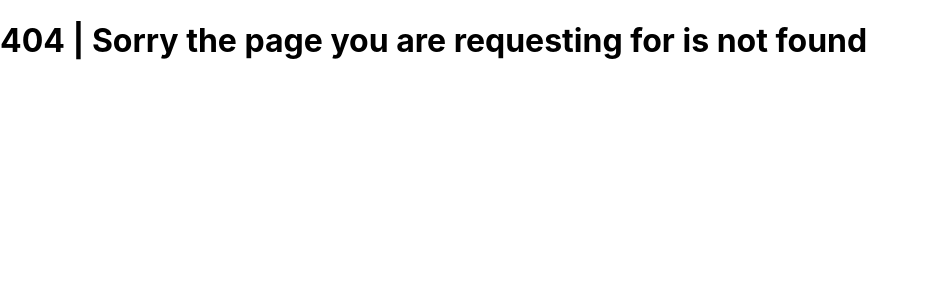
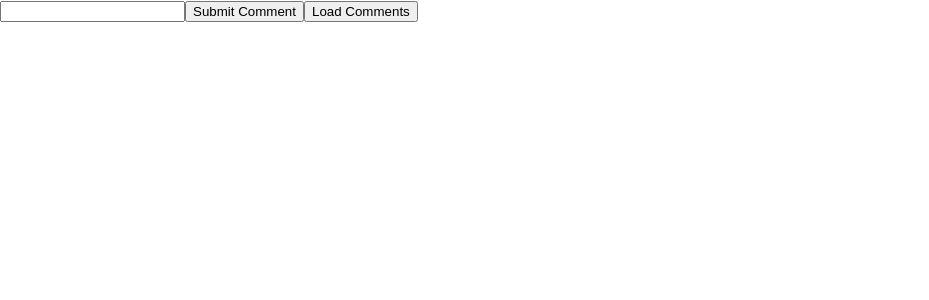
Before and after one commit to Prisca-Onyeagoro/nextjs-tutorial, a Next.js app: page /comments in a window 1280 px wide. Before the commit this address had no page. Shown: the top 300 px of the page, without its empty margins (0-929 px from the left). Built offline with nearby package versions, Linux system fonts and the light colour scheme.

Commit message:
apiroutes nextjs

```diff
--- /dev/null
+++ b/data/comments.js
@@ -0,0 +1,17 @@
+export const comments = [
+  {
+    id: 1,
+    text: 'Love',
+    comment: 'I Love This article',
+  },
+  {
+    id: 2,
+    text: 'sport',
+    comment: 'I Love This sports',
+  },
+  {
+    id: 3,
+    text: 'movies',
+    comment: 'I Love This movies',
+  },
+];
--- /dev/null
+++ b/pages/api/comments/index.js
@@ -0,0 +1,14 @@
+import { comments } from '../../../data/comments';
+
+export default function Handler(req, res) {
+  if (req.method === 'GET') {
+    res.status(200).json(comments);
+  } else if (req.method === 'POST') {
+    const comment = req.body.comment;
+    const newComment = {
+      id: Date.now(),
+      text: comment,
+    };
+    comments.push(newComment);
+  }
+}
--- a/pages/api/hello.js
+++ /dev/null
@@ -1,5 +0,0 @@
-// Next.js API route support: https://nextjs.org/docs/api-routes/introduction
-
-// export default function handler(req, res) {
-//   res.status(200).json({ name: 'John Doe' })
-// }
--- /dev/null
+++ b/pages/comments.js
@@ -0,0 +1,45 @@
+import { useState } from 'react';
+
+const commentPage = () => {
+  const [comments, setComments] = useState([]);
+  const [comment, setComment] = useState('');
+
+  const fetchHandler = async () => {
+    const response = await fetch('/api/comments');
+    const data = await response.json();
+    setComments(data);
+  };
+
+  const submitComment = async () => {
+    const response = await fetch('/api/comments', {
+      method: 'POST',
+      body: JSON.stringify({ comment }),
+      headers: {
+        'content-type': 'application/json',
+      },
+    });
+  };
+
+  return (
+    <>
+      <div>
+        <input
+          type="text"
+          value={comment}
+          onChange={(e) => setComment(e.target.value)}
+        />
+        <button onClick={submitComment}>Submit Comment</button>
+        <button onClick={fetchHandler}>Load Comments</button>
+        {comments.map((comment) => {
+          return (
+            <div key={comment.id}>
+              <h1>{comment.text}</h1>
+            </div>
+          );
+        })}
+      </div>
+    </>
+  );
+};
+
+export default commentPage;
```
Also changed, not shown: pages/events.js (+9 -2 lines).
